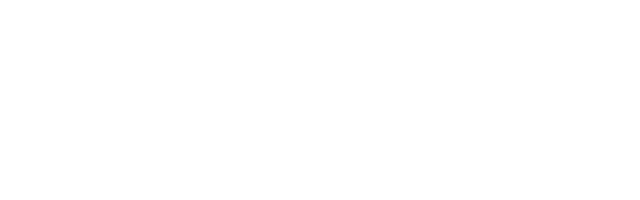
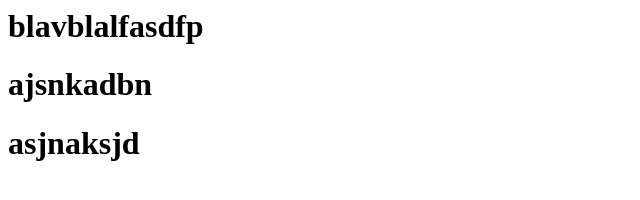
Before and after one commit to Feli1516/PreEntrega2-Palacios, a plain HTML site: page paginas/contactos.html in a window 1280 px wide. Shown: the whole page, without its empty margins (0-640 px from the left). Drawn offline with Linux system fonts and the light colour scheme.

Commit message:
modifico contactos

```diff
--- a/paginas/contactos.html
+++ b/paginas/contactos.html
@@ -3,9 +3,17 @@
     <meta charset="UTF-8">
     <meta http-equiv="X-UA-Compatible" content="IE=edge">
     <meta name="viewport" content="width=device-width, initial-scale=1.0">
-    <title>Document</title>
+    <title>Contactos</title>
 </head>
 <body>
-
+    <header>
+        <h1>blavblalfasdfp</h1>
+    </header>
+    <main>
+        <h1>ajsnkadbn</h1>
+    </main>
+    <footer>
+        <h1>asjnaksjd</h1>
+    </footer>
 </body>
 </html>
```
